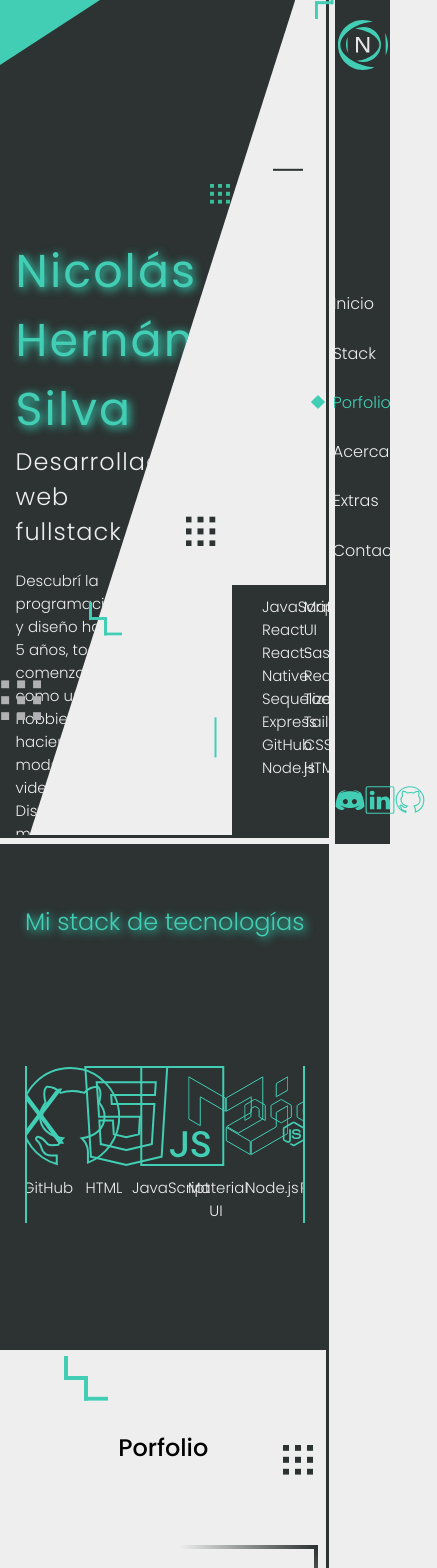
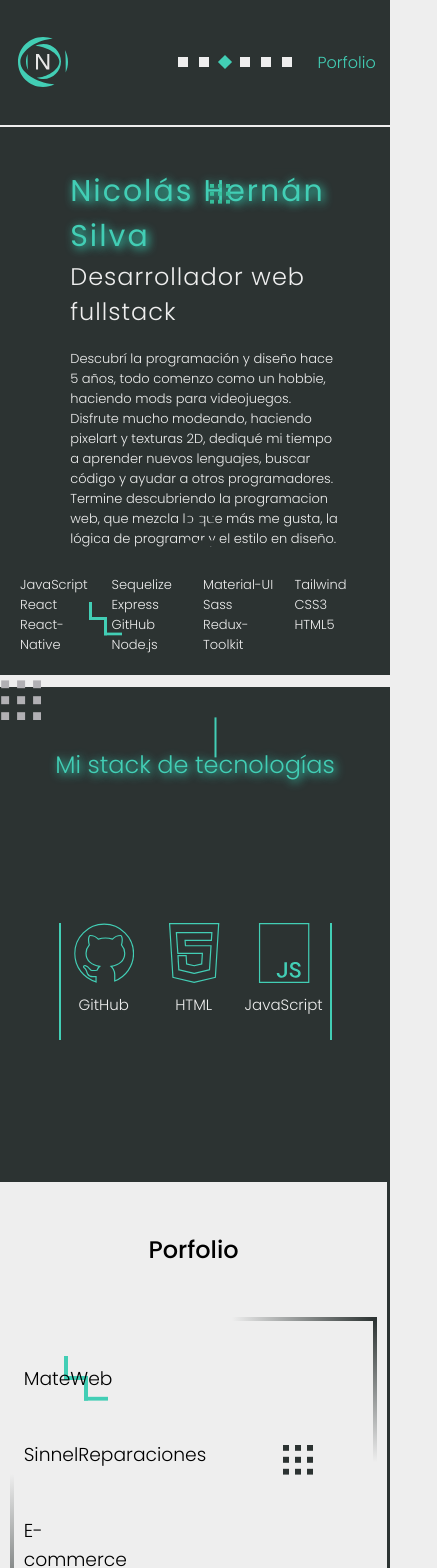
Before and after one commit to El-Bongo/Porfolio, a React (Create React App) app: page / in a window 390 px wide. Shown: the top 1568 px of the page, 437 px wide, since content can reach past the window. Built offline with nearby package versions, Linux system fonts and the light colour scheme.

Commit message:
resposive

```diff
--- a/src/components/MyStack/MyStack.jsx
+++ b/src/components/MyStack/MyStack.jsx
@@ -33,9 +33,22 @@ function Stack() {
         {name:"Tailwind", icon: tailwind},
     ])
 
+    let amount
+
+    if(window.innerWidth > 1024) {
+        amount = 5 }
+    else if(window.innerWidth < 1024 && window.innerWidth > 769) {
+        amount = 5 }
+    else if(window.innerWidth < 768 && window.innerWidth > 541){
+        amount = 4
+    }else if(window.innerWidth <= 540){
+        amount = 3
+    }
+
+
     const settings = {
       infinite: true,
-      slidesToShow: 5,
+      slidesToShow: amount,
       slidesToScroll: 1,
       autoplay: true,
       speed: 1500,
--- a/src/scss/abstracts/_variables.scss
+++ b/src/scss/abstracts/_variables.scss
@@ -7,4 +7,4 @@
     --dark-second: #2C3332;
     --white-main: #EEEEEE;
     --green-detail: #42CEB5;
-    }
+}
--- a/src/scss/app.scss
+++ b/src/scss/app.scss
@@ -1,3 +1,9 @@
 .app{
     position: relative;
 }
+
+@media screen and (max-width: 1024px) {
+    .app{
+
+    }
+}
--- a/src/scss/base/_base.scss
+++ b/src/scss/base/_base.scss
@@ -2,6 +2,7 @@ html, body{
     font-family: var(--font-poppins);
     background-color: var(--white-main);
     scroll-behavior: smooth;
+    max-width: 100vw;
 }
 body{
     overflow-y: scroll;
--- a/src/scss/components/AboutMe.scss
+++ b/src/scss/components/AboutMe.scss
@@ -3,6 +3,7 @@
     margin-right: calc(14vw + 6px);
     color: var(--white-main);
     padding: 40px 0 40px 0;
+
 
     h2{
         text-align: center;
@@ -39,3 +40,61 @@
         }
     }
 }
+
+@media screen and (max-width: 1024px) {
+    .aboutme_container{
+        margin-right: calc(17vw + 6px);
+    }
+}
+
+@media screen and (max-width: 768px) {
+    .aboutme_container{
+        margin-right: calc(20vw + 6px);
+        padding: 20px 0 20px 0;
+
+        div{
+            display: flex;
+            align-items: center;
+            width: 100%;
+            margin: none;
+            padding: 20px;
+
+            .aboutme_image{
+                position: relative;
+                width: 150px;
+                height: 150px;
+
+                .aboutme_arrow{
+                    left: -40px;
+                    width: 110px;
+                }
+            }
+            p{
+                width: 60%;
+            }
+        }
+    }
+}
+@media screen and (max-width: 540px) {
+    .aboutme_container{
+        margin-right: 0;
+
+        div{
+            justify-content: space-between;
+            width: 95%;
+            flex-direction: column-reverse;
+            height: 85vh;
+
+            .aboutme_image{
+                width: 150px;
+
+                .aboutme_arrow{
+                    left: -40px;
+                }
+            }
+            p{
+                width: 90%;
+            }
+        }
+    }
+}
--- a/src/scss/components/ContactMe.scss
+++ b/src/scss/components/ContactMe.scss
@@ -1,3 +1,5 @@
+
+
 .form_main{
     border: 3px solid var(--dark-second);
     border-left: none;
@@ -7,6 +9,9 @@
     align-items: center;
     padding: 120px 0 120px 0 ;
     margin-right: calc(14vw + 6px);
+
+
+
 
     .form_container{
         position: relative;
@@ -31,3 +36,28 @@
         }
     }
 }
+
+@media screen and (max-width: 1024px) {
+    .form_main{
+        margin-right: calc(17vw + 6px);
+    }
+}
+
+@media screen and (max-width: 768px) {
+    .form_main{
+        margin-right: calc(20vw + 6px);
+    }
+}
+
+@media screen and (max-width: 540px) {
+    .form_main{
+        padding: 80px 0 50px 0 ;
+        border: none;
+        border-top: 3px solid var(--dark-second);
+        margin-right: 0;
+        .form_container{
+            width: 70vw;
+            position: relative;
+        }
+    }
+}
--- a/src/scss/components/ExtraAbilities.scss
+++ b/src/scss/components/ExtraAbilities.scss
@@ -1,3 +1,5 @@
+@use 'sass:math';
+
 $orbitItemSize: 2.5em;
 $map: (ring-0: 3, ring-1: 4);
 $lastRing: 1;
@@ -60,7 +62,7 @@ $lastRing: 1;
               @mixin orbit-item($numItems, $numRing) {
                 @for $s from 1 through $numItems {
                   // Spread items over the ring
-                  $deg: 380deg / $numItems;
+                  $deg: math.div(380deg, $numItems);
 
                   .ring-#{$numRing} > *:nth-of-type(#{$s}) {
                     transform: rotate($s * $deg) translate(4em) rotate(-$s * $deg);
@@ -101,7 +103,7 @@ $lastRing: 1;
                 left: 50%;
                 width: $orbitItemSize;
                 height: $orbitItemSize;
-                margin: -$orbitItemSize / 1.5;
+                margin: math.div(-$orbitItemSize, 1.5);
               }
               /*
               animations
@@ -128,3 +130,51 @@ $lastRing: 1;
         }
     }
 }
+
+
+
+
+@media screen and (max-width: 1024px) {
+  .extra_container{
+    margin-right: calc(17vw + 6px);
+  }
+}
+@media screen and (max-width: 768px) {
+  .extra_container{
+    margin-right: calc(20vw + 6px);
+  }
+}
+@media screen and (max-width: 540px) {
+  .extra_container{
+    border: none;
+    margin-right: 0;
+
+    .extra_holder{
+      flex-direction: column;
+
+      .extra_text, .extra_list{
+        width: 80%;
+      }
+
+      .extra_rotation{
+          width: 200px;
+          height: 200px;
+
+          .orbit-icon {
+              font-size: 0.9em;
+            }
+
+            .orbit-wrap {
+              font-size: 0.9em;
+            }
+      }
+    }
+    .extra_holder:nth-child(2){
+      display: flex;
+      flex-direction: column-reverse;
+      justify-content: center;
+      align-items: center;
+      padding: 20px 0 20px 0;
+    }
+  }
+}
--- a/src/scss/components/Footer.scss
+++ b/src/scss/components/Footer.scss
@@ -3,6 +3,7 @@
     background-color: var(--dark-second);
     color: var(--white-main);
     margin-right: calc(14vw + 6px);
+
 
     h4{
         text-align: center;
@@ -27,3 +28,21 @@
         width: 100%;
     }
 }
+
+@media screen and (max-width: 1024px) {
+    .footer_container{
+      margin-right: calc(17vw + 6px);
+    }
+}
+
+@media screen and (max-width: 768px) {
+    .footer_container{
+      margin-right: calc(20vw + 6px);
+    }
+}
+
+@media screen and (max-width: 540px) {
+    .footer_container{
+      margin-right: 0;
+    }
+}
--- a/src/scss/components/FrontPage.scss
+++ b/src/scss/components/FrontPage.scss
@@ -1,4 +1,5 @@
-    .frontpage_container{
+
+.frontpage_container{
         position: relative;
         border-right: 3px solid var(--dark-second);
         border-bottom: 3px solid var(--dark-second);
@@ -56,16 +57,6 @@
             height: 30vh;
             columns: 2;
             padding: 10px 0 0 30px;
-
-            // Bullet list queda raro
-            // li p::before {
-            //     content: "\2022";
-            //     color: var(--white-main);
-            //     font-weight: bold;
-            //     display: inline-block;
-            //     width: 1em;
-            //     margin-left: -1em;
-            // }
             p{
                 color: var(--white-main)
             }
@@ -234,3 +225,130 @@
     left: 0;
     transform: translate(75vw, -55vh) scale(0.7);
 }
+
+@media screen and (max-width: 1024px) {
+
+    .frontpage_container{
+        margin-right: calc(17vw + 6px);
+
+        .frontpage_textcontainer{
+            margin-right: 6vw;
+            clip-path: polygon(0 0, 100% 0, 30% 100%, 0% 100%);
+
+            .frontpage_maintext{
+                width: 60vw;
+                transform: translate(10%, 10%);
+                h1{
+                    font-size: 40px;
+                }
+                p{
+                    width: 30vw;
+                }
+            }
+        }
+        .frontpage_stack{
+            ul{
+                p{
+                    font-size: 13px;
+                }
+            }
+        }
+    }
+}
+
+@media screen and (max-width: 768px) {
+
+    .frontpage_container{
+        margin-right: calc(20vw + 6px);
+        height: calc(100vh - 9px);
+
+        .frontpage_textcontainer{
+            margin-right: 6vw;
+            clip-path: polygon(0 0, 100% 0, 50% 100%, 0% 100%);
+
+            .frontpage_maintext{
+                width: 60vw;
+                transform: translate(10%, 20%);
+
+                h1{
+                    font-size: 36px;
+                }
+                p{
+                    font-size: 13px;
+                    width: 40vw;
+                }
+            }
+        }
+        .frontpage_stack{
+            top: calc(70vh - 9px);
+            width: 30vw;
+            ul{
+                height: 30vh;
+                columns: 2;
+                padding: 10px 0 0 30px;
+                p{
+
+                    color: var(--white-main)
+                }
+            }
+        }
+    }
+}
+
+@media screen and (max-width: 540px) {
+
+    .frontpage_container{
+        display: flex;
+        flex-direction: column;
+        justify-content: space-between;
+        align-items: center;
+        height: 80vh;
+        position: relative;
+        border-right: 0px;
+        border-bottom: 0px;
+        margin-right: 0;
+        background-color: var(--dark-second);
+
+        .frontpage_textcontainer{
+            position: relative;
+            margin-right: 0vw;
+
+            -webkit-clip-path: none;
+            clip-path: none;
+
+            .frontpage_maintext{
+                width: 80vw;
+                transform: translate(10%, 20vh);
+
+                h1{
+                    font-size: 30px;
+                }
+                p{
+                    width: 70vw;
+                }
+            }
+
+            .frontpage_cornerdetail{
+                display: none;
+            }
+        }
+        .frontpage_stack{
+            position: relative;
+            right: 0;
+            top: 0;
+            background-color: var(--dark-second);
+            width: auto;
+            height: auto;
+            padding: 20px;
+
+            ul{
+                height: auto;
+                columns: 4;
+                padding: 0;
+                p{
+                    color: var(--white-main)
+                }
+            }
+        }
+    }
+}
--- a/src/scss/components/Navbar.scss
+++ b/src/scss/components/Navbar.scss
@@ -1,3 +1,4 @@
+
 .navbar_container{
     padding: 20px 0 20px 0;
     position: fixed;
@@ -11,6 +12,8 @@
     align-items: center;
     z-index: 2;
 
+
+
     .nav-scrollspy{
         display: flex;
         flex-direction: row-reverse;
@@ -19,7 +22,6 @@
         height: 35vh;
 
         section{
-            margin-left: 20px;
             width: 30px;
             height: 100%;
             justify-content: space-around;
@@ -47,11 +49,11 @@
         transition: 0.3s all;
       }
     .active{
-    color: #42CEB5;
+    color: var(--green-detail);
     }
     .activefig{
     transform: rotate(45deg);
-    background-color: #42CEB5;
+    background-color: var(--green-detail);
     }
 
     .navbar_social{
@@ -88,6 +90,64 @@
             100%{transform: scale(1);}
         }
     }
+}
 
 
+@media screen and (max-width: 1024px) {
+    .navbar_container{
+        width: 17vw;
+    }
 }
+
+@media screen and (max-width: 768px){
+    .navbar_container{
+        width: 20vw;
+
+        .nav-scrollspy{
+            width: auto;
+        }
+    }
+}
+
+@media screen and (max-width: 540px) {
+
+    .navbar_container{
+        z-index: 20;
+        width: 100vw;
+        height: 15vh;
+        right: none;
+        left: 0;
+        flex-direction: row;
+        justify-content: space-around;
+        border-bottom: 2px solid var(--white-main);
+
+        .nav-scrollspy{
+            width: 200px;
+            height: auto;
+            margin-left: 70px;
+
+            section{
+                width: 100%;
+                flex-direction: row;
+            }
+            nav{
+                position: relative;
+                width: 120px;
+                height: 100%;
+            }
+        }
+        .nav-link{
+            width: 30vw;
+            opacity: 0;
+            left: 20px;
+            position: absolute;
+        }
+        .active{
+            opacity: 1;
+        }
+
+        .navbar_social{
+            display: none;
+        }
+    }
+}
--- a/src/scss/components/Porfolio.scss
+++ b/src/scss/components/Porfolio.scss
@@ -92,3 +92,27 @@
 
     }
 }
+
+
+@media screen and (max-width: 1024px) {
+    .porfolio_container{
+        margin-right: calc(17vw + 6px);
+    }
+}
+
+@media screen and (max-width: 768px) {
+    .porfolio_container{
+        margin-right: calc(20vw + 6px);
+        padding-bottom: 100px;
+
+        h2{
+            padding: 50px;
+        }
+    }
+}
+
+@media screen and (max-width: 540px) {
+    .porfolio_container{
+        margin-right: 0px;
+    }
+}
--- a/src/scss/components/Stack.scss
+++ b/src/scss/components/Stack.scss
@@ -24,6 +24,7 @@
         width: 85%;
         border-left: 2px solid var(--green-detail);
         border-right: 2px solid var(--green-detail);
+        overflow: hidden;
 
         .stack_individual{
 
@@ -37,3 +38,48 @@
         }
     }
 }
+
+@media screen and (max-width: 1024px) {
+    .stack_container{
+        margin-right: calc(17vw + 6px);
+    }
+}
+@media screen and (max-width: 768px) {
+    .stack_container{
+        margin-right: calc(20vw + 6px);
+
+        .stack_slidercontainer{
+            width: 70%;
+
+            .stack_individual{
+
+                img{
+                    margin: auto;
+                    width: 80px;
+                }
+                p{
+                    padding-top: 10px;
+                    text-align: center;
+                }
+            }
+        }
+    }
+}
+@media screen and (max-width: 540px) {
+    .stack_container{
+        border-top: 12px solid var(--white-main);
+        margin-top: 0px;
+        margin-right: 0;
+
+        .stack_slidercontainer{
+            width: 70%;
+
+            .stack_individual{
+
+                img{
+                    width: 60px;
+                }
+            }
+        }
+    }
+}
```
